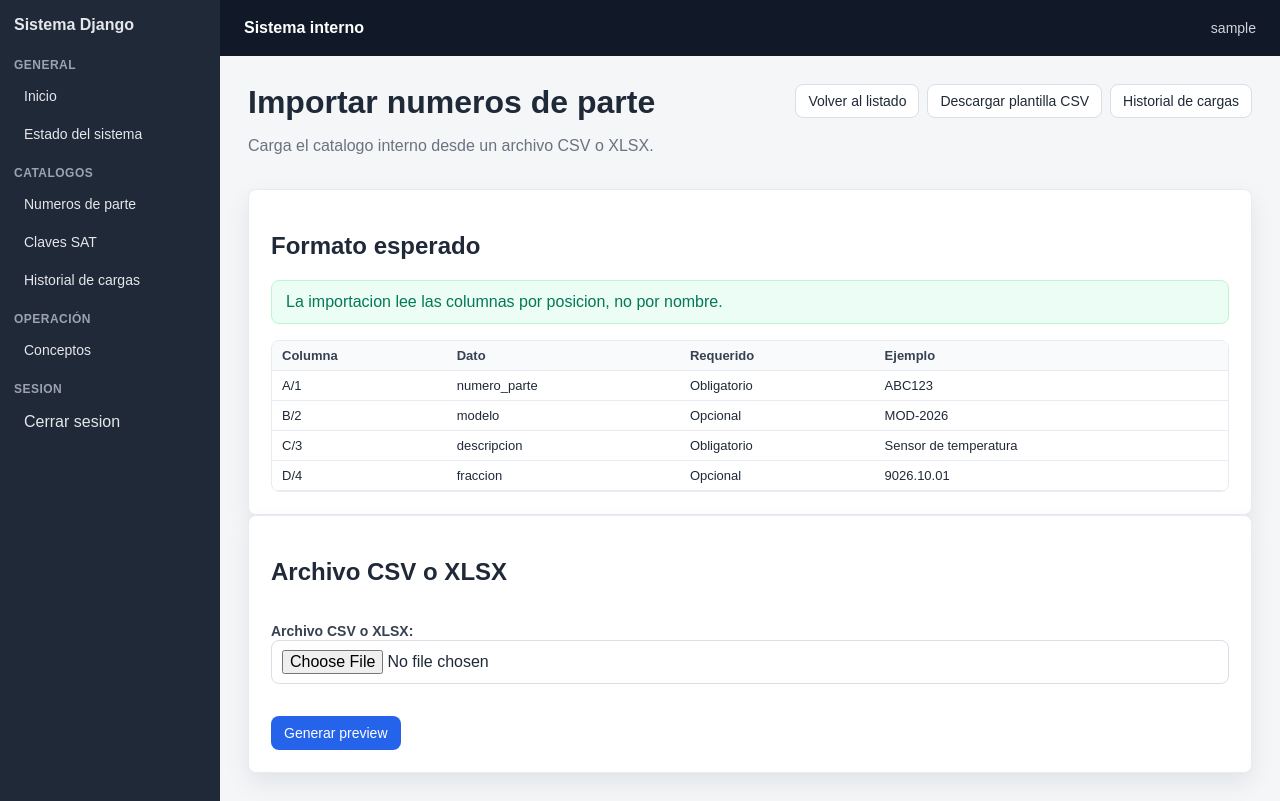
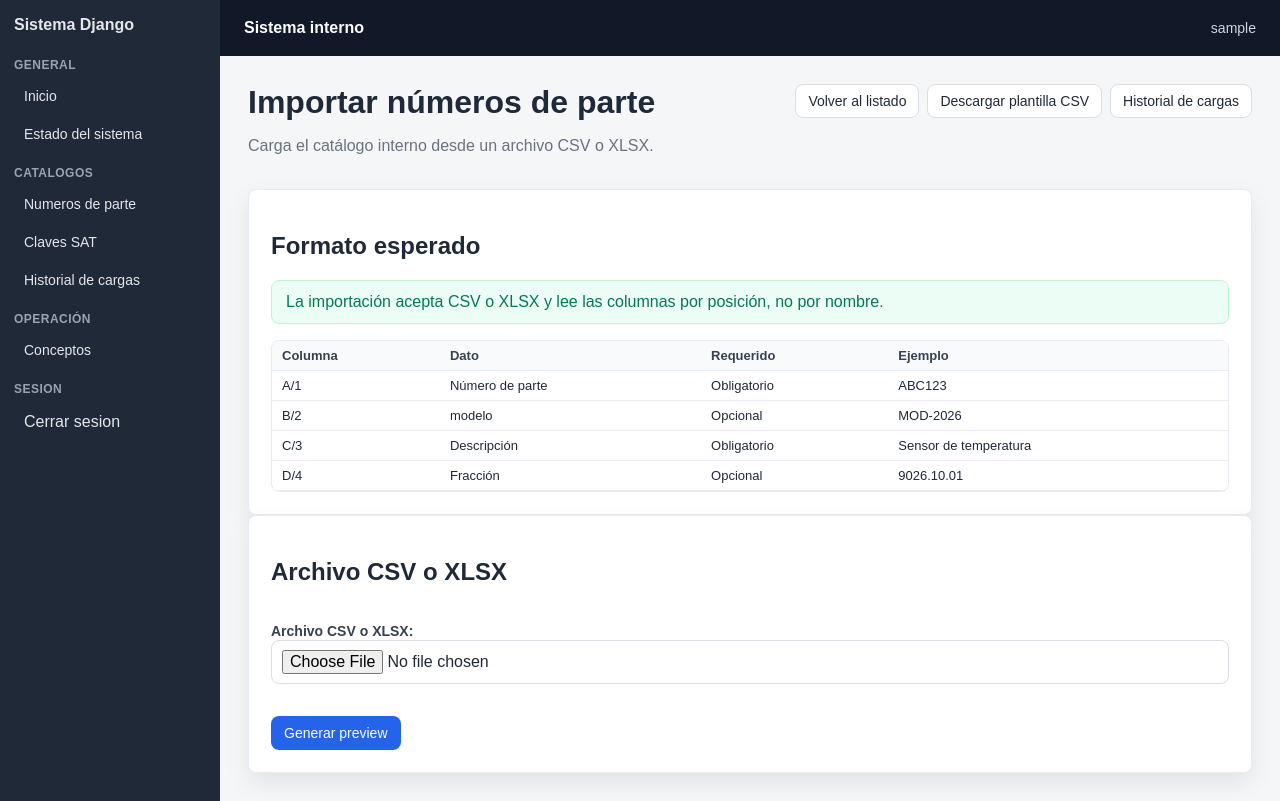
Before and after one commit to corres2/pksControl-cpanel, a Django app: page /catalogos/numeros-parte/importar/ in a window 1280 px wide. Run offline with Django 5.2, Linux system fonts and the light colour scheme; the visitor is signed in with stand-in values (Sample User, id 1).

Commit message:
ui: mejora textos de numeros de parte

```diff
--- a/app/apps/catalogos/tests.py
+++ b/app/apps/catalogos/tests.py
@@ -491,7 +491,7 @@ class NumeroParteManualViewsTests(TestCase):
         self._grant('add_numeroparte')
         response = self.client.get(reverse('catalogos:numeros_parte_list'))
 
-        self.assertContains(response, 'Nuevo numero de parte')
+        self.assertContains(response, 'Nuevo número de parte')
 
     def test_listado_muestra_boton_editar_solo_con_permiso_change(self):
         self._crear_numero_parte()
--- a/app/apps/catalogos/views.py
+++ b/app/apps/catalogos/views.py
@@ -304,7 +304,7 @@ def numero_parte_inactivar(request, pk):
     numero_parte = get_object_or_404(NumeroParte, pk=pk)
     numero_parte.activo = False
     numero_parte.save(update_fields=['activo', 'updated_at'])
-    messages.success(request, 'Numero de parte inactivado correctamente.')
+    messages.success(request, 'Número de parte inactivado correctamente.')
     return redirect('catalogos:numero_parte_detail', pk=numero_parte.pk)
 
 
@@ -314,7 +314,7 @@ def numero_parte_activar(request, pk):
     numero_parte = get_object_or_404(NumeroParte, pk=pk)
     numero_parte.activo = True
     numero_parte.save(update_fields=['activo', 'updated_at'])
-    messages.success(request, 'Numero de parte activado correctamente.')
+    messages.success(request, 'Número de parte activado correctamente.')
     return redirect('catalogos:numero_parte_detail', pk=numero_parte.pk)
 
 
@@ -334,13 +334,13 @@ def numero_parte_create(request):
 
     if request.method == 'POST' and form.is_valid():
         numero_parte = form.save()
-        messages.success(request, 'Numero de parte creado correctamente.')
+        messages.success(request, 'Número de parte creado correctamente.')
         return redirect('catalogos:numero_parte_detail', pk=numero_parte.pk)
 
     return render(
         request,
         'catalogos/numeroparte_form.html',
-        {'form': form, 'titulo': 'Nuevo numero de parte'},
+        {'form': form, 'titulo': 'Nuevo número de parte'},
     )
 
 
@@ -351,7 +351,7 @@ def numero_parte_update(request, pk):
 
     if request.method == 'POST' and form.is_valid():
         numero_parte = form.save()
-        messages.success(request, 'Numero de parte actualizado correctamente.')
+        messages.success(request, 'Número de parte actualizado correctamente.')
         return redirect('catalogos:numero_parte_detail', pk=numero_parte.pk)
 
     return render(
@@ -359,7 +359,7 @@ def numero_parte_update(request, pk):
         'catalogos/numeroparte_form.html',
         {
             'form': form,
-            'titulo': 'Editar numero de parte',
+            'titulo': 'Editar número de parte',
             'numero_parte': numero_parte,
         },
     )
@@ -436,13 +436,13 @@ def importar_numeros_parte(request):
 
     if request.method == 'POST' and request.POST.get('accion') == 'cancelar':
         session.pop(PREVIEW_NUMEROS_PARTE_SESSION_KEY, None)
-        messages.success(request, 'Importacion cancelada.')
+        messages.success(request, 'Importación cancelada.')
         return redirect('catalogos:importar_numeros_parte')
 
     if request.method == 'POST' and request.POST.get('accion') == 'confirmar':
         preview = session.get(PREVIEW_NUMEROS_PARTE_SESSION_KEY)
         if not preview:
-            messages.error(request, 'No hay una importacion pendiente por confirmar.')
+            messages.error(request, 'No hay una importación pendiente por confirmar.')
             return redirect('catalogos:importar_numeros_parte')
 
         archivo = SimpleNamespace(name=preview.get('archivo_nombre', ''))
@@ -464,7 +464,7 @@ def importar_numeros_parte(request):
                 archivo,
                 request.user,
             )
-            messages.error(request, 'La importacion fallo. Revisa el archivo e intenta de nuevo.')
+            messages.error(request, 'La importación falló. Revisa el archivo e intenta de nuevo.')
 
     elif request.method == 'POST' and form.is_valid():
         archivo = form.cleaned_data['archivo']
@@ -474,7 +474,7 @@ def importar_numeros_parte(request):
             if hasattr(session, 'modified'):
                 session.modified = True
         except Exception:
-            messages.error(request, 'No se pudo analizar el archivo. Revisa el CSV e intenta de nuevo.')
+            messages.error(request, 'No se pudo analizar el archivo. Revisa el CSV o XLSX e intenta de nuevo.')
 
     return render(
         request,
@@ -505,7 +505,7 @@ def importar_sat(request):
                 archivo,
                 request.user,
             )
-            messages.error(request, 'La importacion fallo. Revisa el archivo e intenta de nuevo.')
+            messages.error(request, 'La importación falló. Revisa el archivo e intenta de nuevo.')
 
     return render(
         request,
@@ -518,7 +518,7 @@ def _agregar_mensaje_resultado(request, resultado):
     messages.success(
         request,
         (
-            f"Importacion terminada. Procesadas: {resultado['procesadas']}, "
+            f"Importación terminada. Procesadas: {resultado['procesadas']}, "
             f"creadas: {resultado['creadas']}, actualizadas: {resultado['actualizadas']}, "
             f"errores: {len(resultado['errores'])}."
         ),
@@ -560,7 +560,7 @@ def _registrar_carga_fallida(tipo_catalogo, archivo, usuario):
         total_actualizadas=0,
         total_errores=1,
         estado=CargaCatalogo.ESTADO_FALLIDA,
-        errores_resumen='Error general durante importacion.',
+        errores_resumen='Error general durante importación.',
     )
 
 
--- a/app/templates/catalogos/importar_numeros_parte.html
+++ b/app/templates/catalogos/importar_numeros_parte.html
@@ -1,12 +1,12 @@
 {% extends "base.html" %}
 
-{% block title %}Importar numeros de parte - Sistema Django{% endblock %}
+{% block title %}Importar números de parte - Sistema Django{% endblock %}
 
 {% block content %}
 <div class="page-header">
     <div>
-        <h1 class="page-title">Importar numeros de parte</h1>
-        <p class="muted">Carga el catalogo interno desde un archivo CSV o XLSX.</p>
+        <h1 class="page-title">Importar números de parte</h1>
+        <p class="muted">Carga el catálogo interno desde un archivo CSV o XLSX.</p>
     </div>
     <div class="page-actions">
         <a class="btn btn-secondary" href="{% url 'catalogos:numeros_parte_list' %}">Volver al listado</a>
@@ -19,7 +19,7 @@
 
 <div class="card">
     <h2>Formato esperado</h2>
-    <p class="alert alert-success">La importacion lee las columnas por posicion, no por nombre.</p>
+    <p class="alert alert-success">La importación acepta CSV o XLSX y lee las columnas por posición, no por nombre.</p>
 
     <div class="table-wrap">
         <table class="data-table">
@@ -32,10 +32,10 @@
                 </tr>
             </thead>
             <tbody>
-                <tr><td>A/1</td><td>numero_parte</td><td>Obligatorio</td><td>ABC123</td></tr>
+                <tr><td>A/1</td><td>Número de parte</td><td>Obligatorio</td><td>ABC123</td></tr>
                 <tr><td>B/2</td><td>modelo</td><td>Opcional</td><td>MOD-2026</td></tr>
-                <tr><td>C/3</td><td>descripcion</td><td>Obligatorio</td><td>Sensor de temperatura</td></tr>
-                <tr><td>D/4</td><td>fraccion</td><td>Opcional</td><td>9026.10.01</td></tr>
+                <tr><td>C/3</td><td>Descripción</td><td>Obligatorio</td><td>Sensor de temperatura</td></tr>
+                <tr><td>D/4</td><td>Fracción</td><td>Opcional</td><td>9026.10.01</td></tr>
             </tbody>
         </table>
     </div>
@@ -70,15 +70,15 @@
 
         <div class="card-grid">
             <div class="quick-card">
-                <strong>Filas validas</strong>
+                <strong>Filas válidas</strong>
                 <span class="muted">{{ preview.filas_validas }}</span>
             </div>
             <div class="quick-card">
-                <strong>Crearian</strong>
+                <strong>Crearían</strong>
                 <span class="muted">{{ preview.crearian }}</span>
             </div>
             <div class="quick-card">
-                <strong>Actualizarian</strong>
+                <strong>Actualizarían</strong>
                 <span class="muted">{{ preview.actualizarian }}</span>
             </div>
             <div class="quick-card">
@@ -89,23 +89,23 @@
 
         <form class="page-actions" method="post">
             {% csrf_token %}
-            <button class="btn btn-primary" type="submit" name="accion" value="confirmar">Confirmar importacion</button>
+            <button class="btn btn-primary" type="submit" name="accion" value="confirmar">Confirmar importación</button>
             <button class="btn btn-secondary" type="submit" name="accion" value="cancelar">Cancelar</button>
         </form>
     </div>
 
     {% if preview.muestra %}
         <div class="card">
-            <h2>Muestra de filas validas</h2>
+            <h2>Muestra de filas válidas</h2>
             <div class="table-wrap">
                 <table class="data-table">
                     <thead>
                         <tr>
                             <th>Fila</th>
-                            <th>Numero de parte</th>
+                            <th>Número de parte</th>
                             <th>Modelo</th>
-                            <th>Descripcion</th>
-                            <th>Fraccion</th>
+                            <th>Descripción</th>
+                            <th>Fracción</th>
                         </tr>
                     </thead>
                     <tbody>
```
Also changed, not shown: app/templates/catalogos/numeros_parte_list.html (+11 -11 lines).
